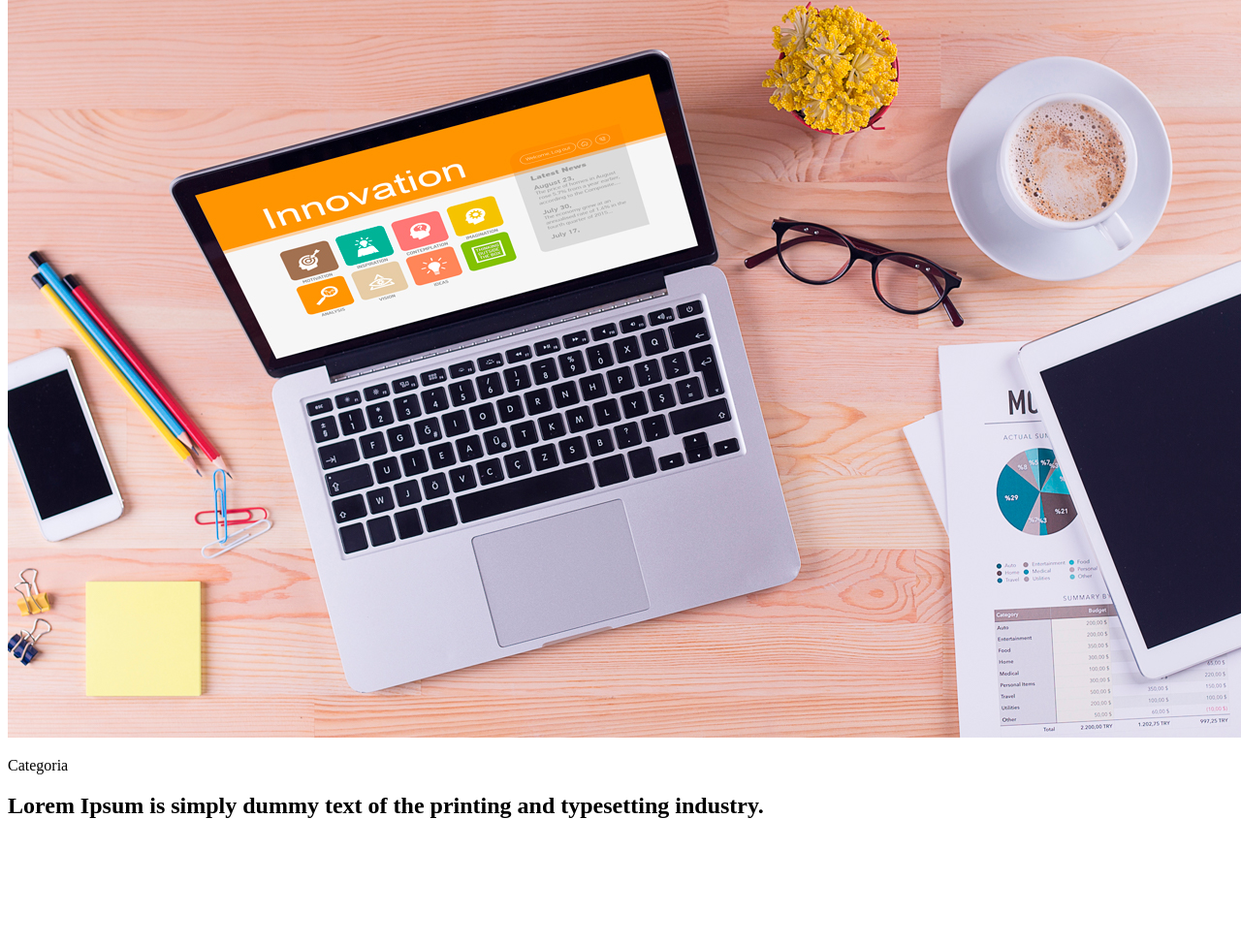
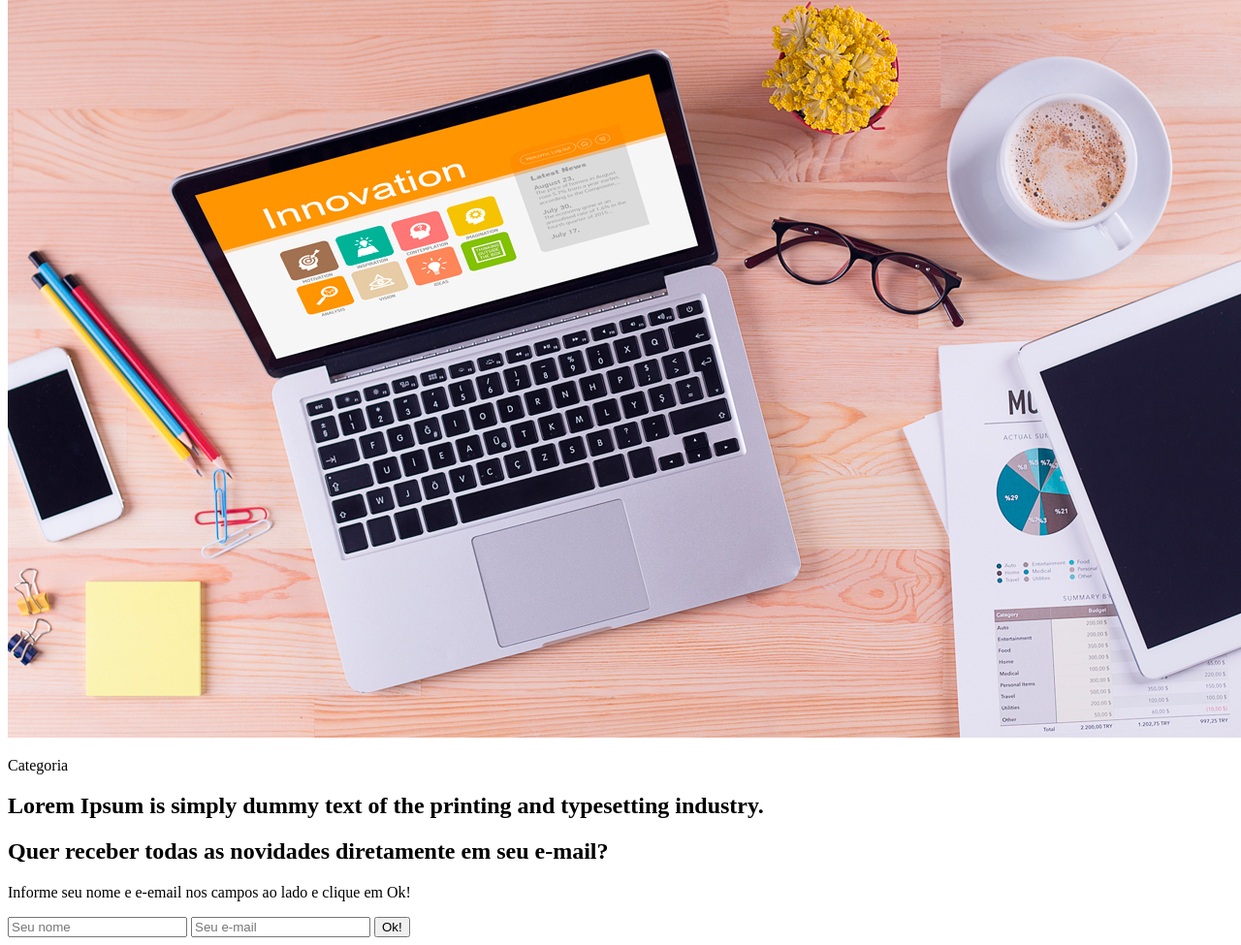
Before and after one commit to pedroleandro/html5css3, a website: page 03_projeto_prático/index.html in a window 1280 px wide. Shown: the part 10023-10998 px from the top of the page at 97% size. Before the commit the page ends 10888 px from the top, so only its background shows below. Drawn offline with Linux system fonts and the light colour scheme.

Commit message:
feat(projeto prático): marcação de optin

```diff
--- a/03_projeto_prático/index.html
+++ b/03_projeto_prático/index.html
@@ -149,6 +149,19 @@
         </article>
     </section>
 
+    <article>
+        <header>
+            <h1>Quer receber todas as novidades diretamente em seu e-mail?</h1>
+            <p>Informe seu nome e e-email nos campos ao lado e clique em Ok!</p>
+        </header>
+
+        <form action="">
+            <input type="text" placeholder="Seu nome">
+            <input type="email" placeholder="Seu e-mail">
+            <button type="submit">Ok!</button>
+        </form>
+    </article>
+
 </main>
 
 <footer>
```
